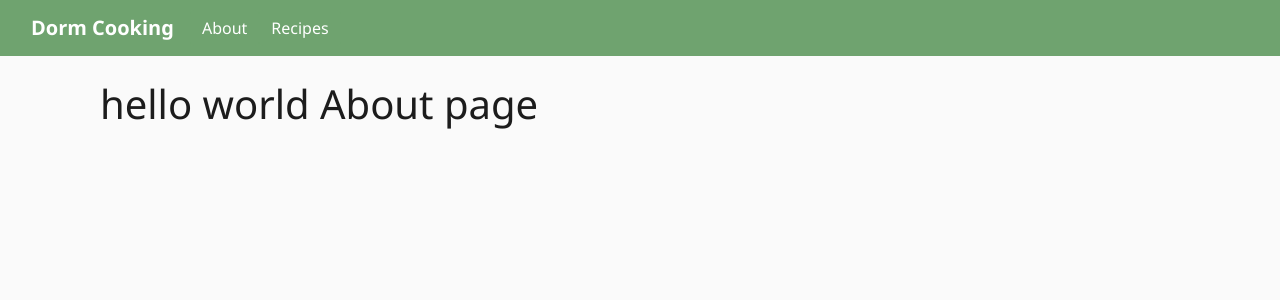
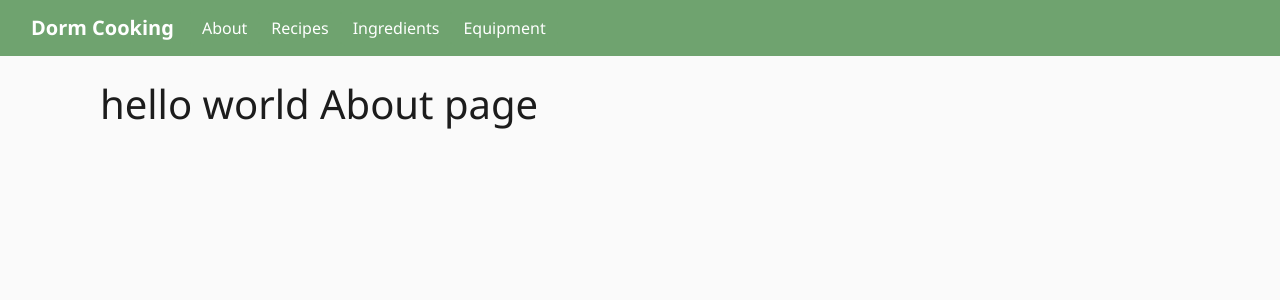
Before and after one commit to andyzhou443/Dorm-Cooking, a Flask app: page /about in a window 1280 px wide. Shown: the top 300 px of the page. Run offline with Flask 3, Linux system fonts and the light colour scheme; some libraries are stand-ins or nearby versions.

Commit message:
Added equipment and ingredients to nav bar

```diff
--- a/templates/layout.html
+++ b/templates/layout.html
@@ -33,6 +33,8 @@
                     <div class="navbar-nav" aria-label="Main Navigation">
                         <a class="btn ms-3" href="/about" style="background-color: #6FA36F; color: white; border: none;" aria-label="About">About</a>
                         <a class="btn ms-3" href="/all_recipes" style="background-color: #6FA36F; color: white; border: none;" aria-label="Recipes">Recipes</a>
+                        <a class="btn ms-3" href="/ingredients" style="background-color: #6FA36F; color: white; border: none;" aria-label="Ingredients">Ingredients</a>
+                        <a class="btn ms-3" href="/equipment" style="background-color: #6FA36F; color: white; border: none;" aria-label="Equipment">Equipment</a>
                     </div>
                 </div>
             </div>
```
